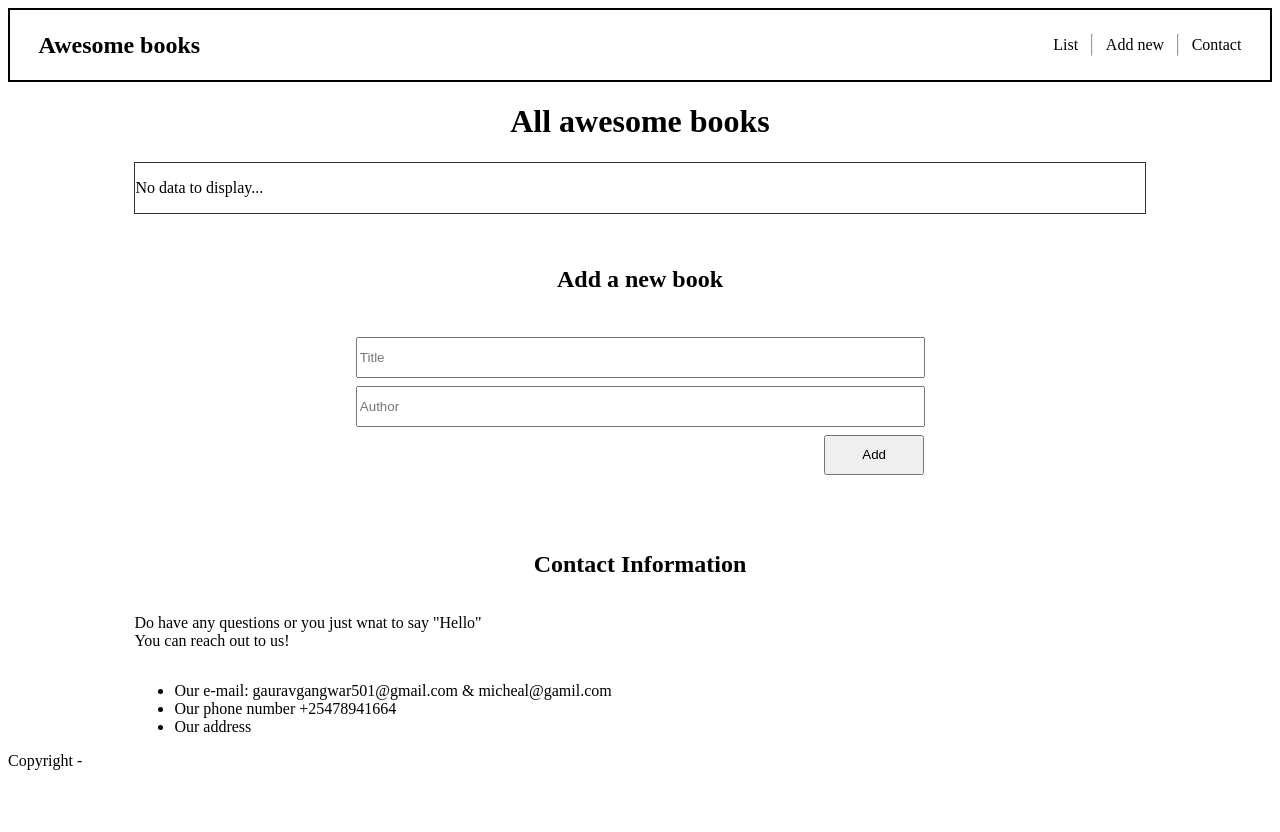
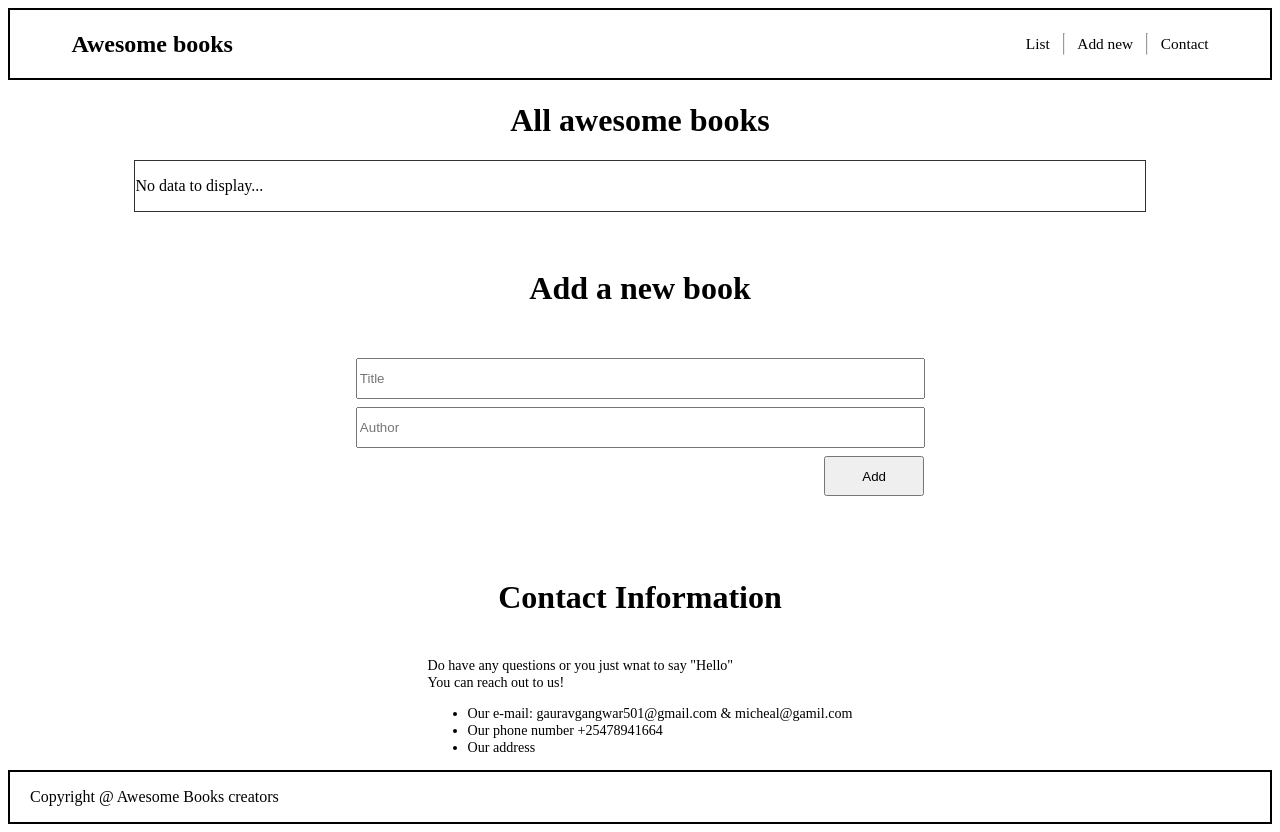
Before and after one commit to gauravgangwarweb/Awesome-Books, a website with bundled scripts: page index.html in a window 1280 px wide. Before the commit the page ends 800 px from the top, so only its background shows below. Built offline with nearby package versions, Linux system fonts and the light colour scheme.

Commit message:
Add css for footer sectoin

```diff
--- a/css/styles.css
+++ b/css/styles.css
@@ -5,6 +5,7 @@
 
 .title {
   text-align: center;
+  font-size: 2.5vw;
 }
 
 .book-author-collections {
@@ -24,6 +25,10 @@
   justify-content: center;
   align-items: center;
   padding: 2em;
+}
+
+.form-wrapper h2 {
+  font-size: 2.5vw;
 }
 
 form {
@@ -63,7 +68,7 @@ form {
   display: flex;
   justify-content: space-around;
   align-items: center;
-  gap: 60%;
+  gap: 50%;
   margin: auto;
   padding-top: 0;
   padding-bottom: 0;
@@ -75,10 +80,18 @@ form {
   list-style: none;
   align-items: center;
   gap: 1vw;
+  font-size: 1.2vw;
 }
 
-.nav-icons .hr {
+.nav-icons .hr1 {
   height: 20px;
+  /* width: 1%; */
+  background-color: black;
+}
+
+.nav-icons .hr2 {
+  height: 20px;
+  /* width: 1%; */
   background-color: black;
 }
 
@@ -86,8 +99,20 @@ form {
   display: flex;
   flex-direction: column;
   justify-content: center;
+  align-items: center;
 }
 
 .contact-section h2 {
   text-align: center;
+  font-size: 2.5vw;
 }
+
+.contact-ins {
+  font-size: 1.1vw;
+}
+
+footer {
+  border: 2px solid black;
+  display: flex;
+  padding-left: 20px;
+}
--- a/index.html
+++ b/index.html
@@ -15,9 +15,9 @@
       <h2>Awesome books</h2>
       <ul class="nav-icons">
         <li>List</li>
-        <hr class="hr">
+        <hr class="hr1">
         <li>Add new</li>
-        <hr class="hr">
+        <hr class="hr2">
         <li>Contact</li>
       </ul>
     </nav>
@@ -48,16 +48,18 @@
     </section>
     <section class="contact-section">
       <h2>Contact Information</h2>
+      <div class="contact-ins">
         <p>Do have any questions or you just wnat to say "Hello" <br> You can reach out to us!</p>
         <ul>
           <li>Our e-mail: <span>gauravgangwar501@gmail.com & micheal@gamil.com</span></li>
           <li>Our phone number +25478941664</li>
           <li>Our address</li>
         </ul>
+      </div>
     </section>
   </main>
   <footer>
-    Copyright -
+    <p>Copyright @ Awesome Books creators</p>
   </footer>
   <script src="./js/main.js" type="module"></script>
 </body>
```
Lines whose indentation alone changed are shown as unchanged.
